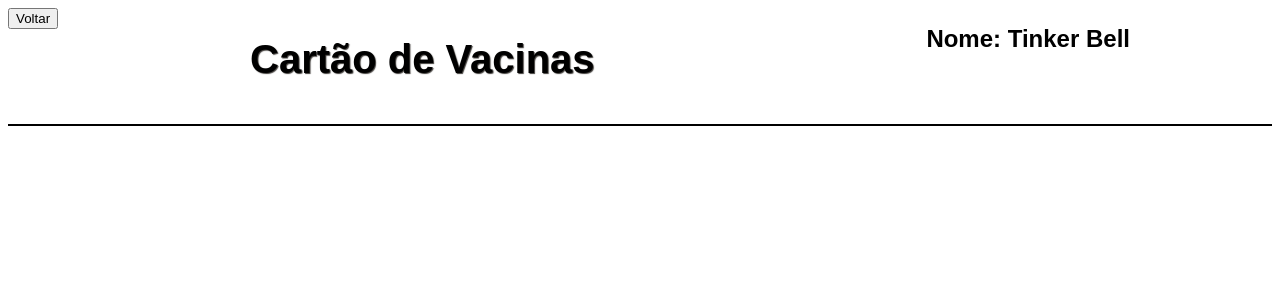
After one commit to LucasGdBS/PuppyCore, a Django app: page /verVacinas/ in a window 1280 px wide. The commit adds this page. Shown: the top 300 px of the page. Run offline with Django 4.2, Linux system fonts and the light colour scheme.

Commit message:
Página HTML: verVacinas

```diff
--- a/projeto_puppy_core/app_puppy_core/templates/clinica/home.html
+++ b/projeto_puppy_core/app_puppy_core/templates/clinica/home.html
@@ -1,7 +1,7 @@
 <!doctype html>
 {%load static%}
 
-<html lang="en">
+<html lang="pt-br">
   <head>
     <meta charset="utf-8">
     <meta name="viewport" content="width=device-width, initial-scale=1">
--- /dev/null
+++ b/projeto_puppy_core/app_puppy_core/templates/tutor/verVacinas.html
@@ -0,0 +1,37 @@
+<!DOCTYPE html>
+
+<html lang="pt-br">
+
+<head>
+
+    <meta charset="UTF-8">
+
+    <title>Cartão de Vacinas</title>
+
+      <style>
+        h1 {
+          font-family: Arial,sans-serif;
+          font-size: 30pt;
+          color: #000000;
+          text-shadow: 1px 1px 1px rgb(63, 60, 57);
+          position: absolute; top: 10px; left: 250px;
+        }
+        h2 {
+          font-family: Arial,Serif,serif;
+          color: rgb(0, 0, 0);
+          position: absolute; top: 5px; right: 150px;
+        }
+        </style>
+
+</head>
+
+<body>
+
+    <button onclick="history.back()">Voltar</button>
+    <h1>Cartão de Vacinas</h1>
+    <h2>Nome: Tinker Bell</h2>
+    <hr style="color: #000000; border: 1px solid #000000; margin: 95px 0;">
+
+</body>
+
+</html>
--- a/projeto_puppy_core/app_puppy_core/views.py
+++ b/projeto_puppy_core/app_puppy_core/views.py
@@ -42,3 +42,7 @@ def cadastroPet(request):
     else:
         form = petCadastro()
         return render(request, 'clinica/cadastroPet.html', {'form': form})
+
+
+def verVacinas(request):
+    return render(request, 'tutor/verVacinas.html')
--- a/projeto_puppy_core/projeto_puppy_core/urls.py
+++ b/projeto_puppy_core/projeto_puppy_core/urls.py
@@ -7,7 +7,7 @@ urlpatterns = [
     path('falhacadastro/', views.falhacadastro, name='Falha Cadastro'),
     path('sucessocadastro/', views.sucessocadastro, name='Sucesso Cadastro'),
     path('cadastroPet/', views.cadastroPet, name='Cadastro Pet'),
-
+    path('verVacinas/', views.verVacinas, name='Visualizar Vacinas'),
     # puppycore.com
     # puppycore.com/cadastroTutor/
     # NÃO ESQUECER DA BARRA /
```
